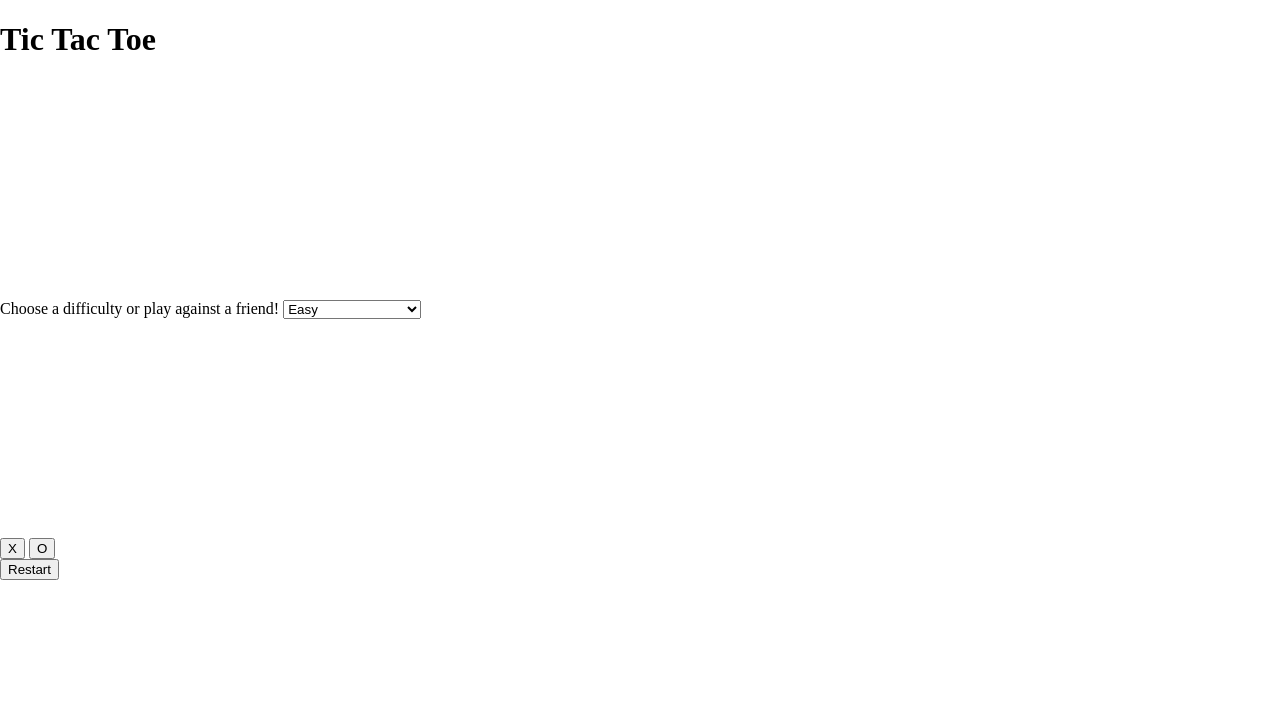
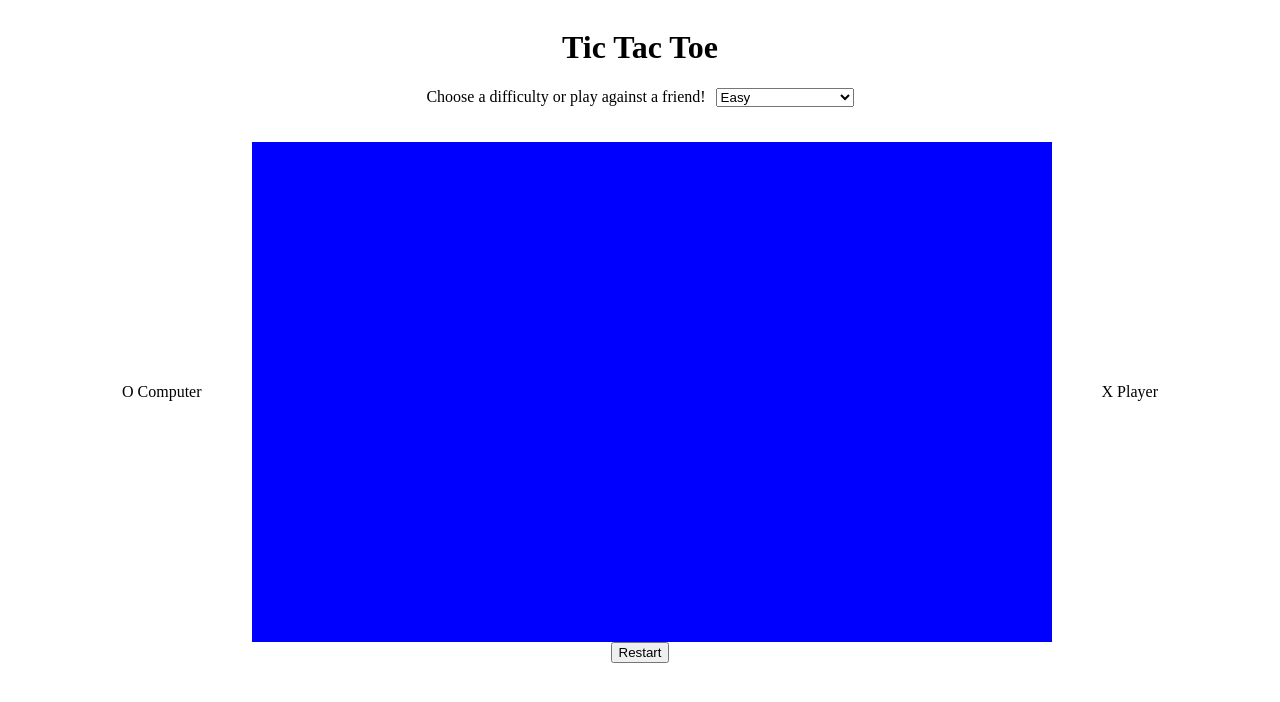
Before and after one commit to melinabed/Tic-Tac-Toe, a plain HTML site: page index.html in a window 1280 px wide. Drawn offline with Linux system fonts and the light colour scheme.

Commit message:
layout version2

```diff
--- a/index.html
+++ b/index.html
@@ -9,11 +9,12 @@
 </head>
 <body>
 
+    <div class="page">
         <div class="header">
             <h1>Tic Tac Toe</h1>
         </div>
 
-    <div class="menu">
+        <div class="select">
             <label for="diff">Choose a difficulty or play against a friend!</label>
             <select name="diff" id="diff">
             <option value="easy">Easy</option>
@@ -25,12 +26,21 @@
 
 
         <div class="container">
-        <button class="x">X</button>
-        <button class="o">O</button>
+            <div class="cont-left">
+                <p>O Computer</p>
+            </div>
             <div class="box">
             </div>
-        <button class="restart">Restart</button>
+            <div class="cont-right">
+                <p>X Player</p>
             </div>
+        </div>
+
+        <div class="footer">
+            <button>Restart</button>
+        </div>
+    </div>
+
 
 
 </body>
--- a/style.css
+++ b/style.css
@@ -1,9 +1,29 @@
-body,
-html {
-    height: 100%;
-    margin: 0;
+.header,
+.select {
+    display: flex;
+    justify-content: center;
+    align-items: center;
+    gap: 10px;
 }
 
-body {
+.container {
+    margin-top: 35px;
+    display: flex;
+    justify-content: center;
+    align-items: center;
+    flex-direction: row;
+    gap: 50px;
+}
+.box {
+    flex-grow: 1;
     display: grid;
+    grid-template-columns: repeat(3, 1fr);
+    grid-template-rows: repeat(3, 1fr);
+    background-color: blue;
+    height: 500px;
+    max-width: 800px;
 }
+.footer {
+    display: flex;
+    justify-content: center;
+}
```
Also changed, not shown: neon-grid.jpg (added). Lines whose indentation alone changed are shown as unchanged.
